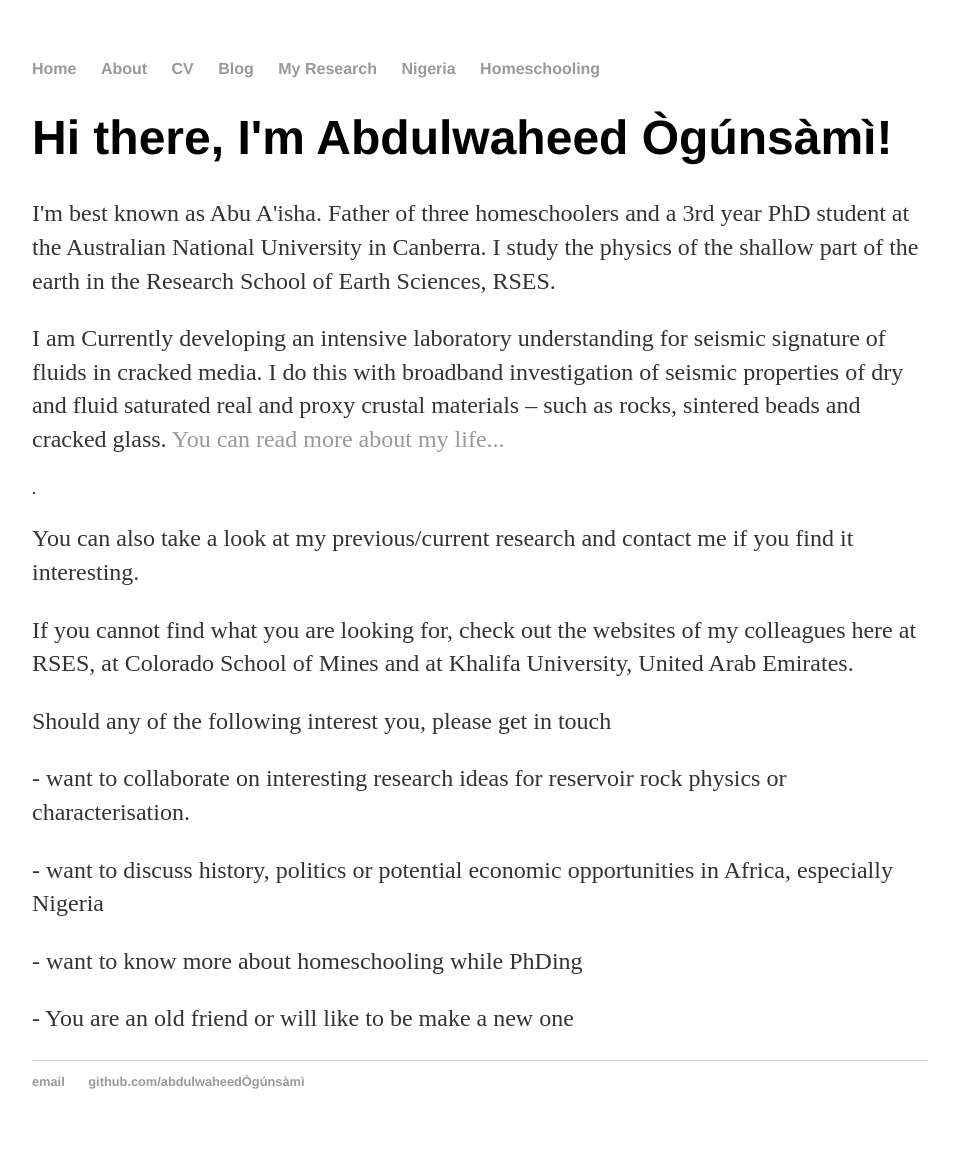
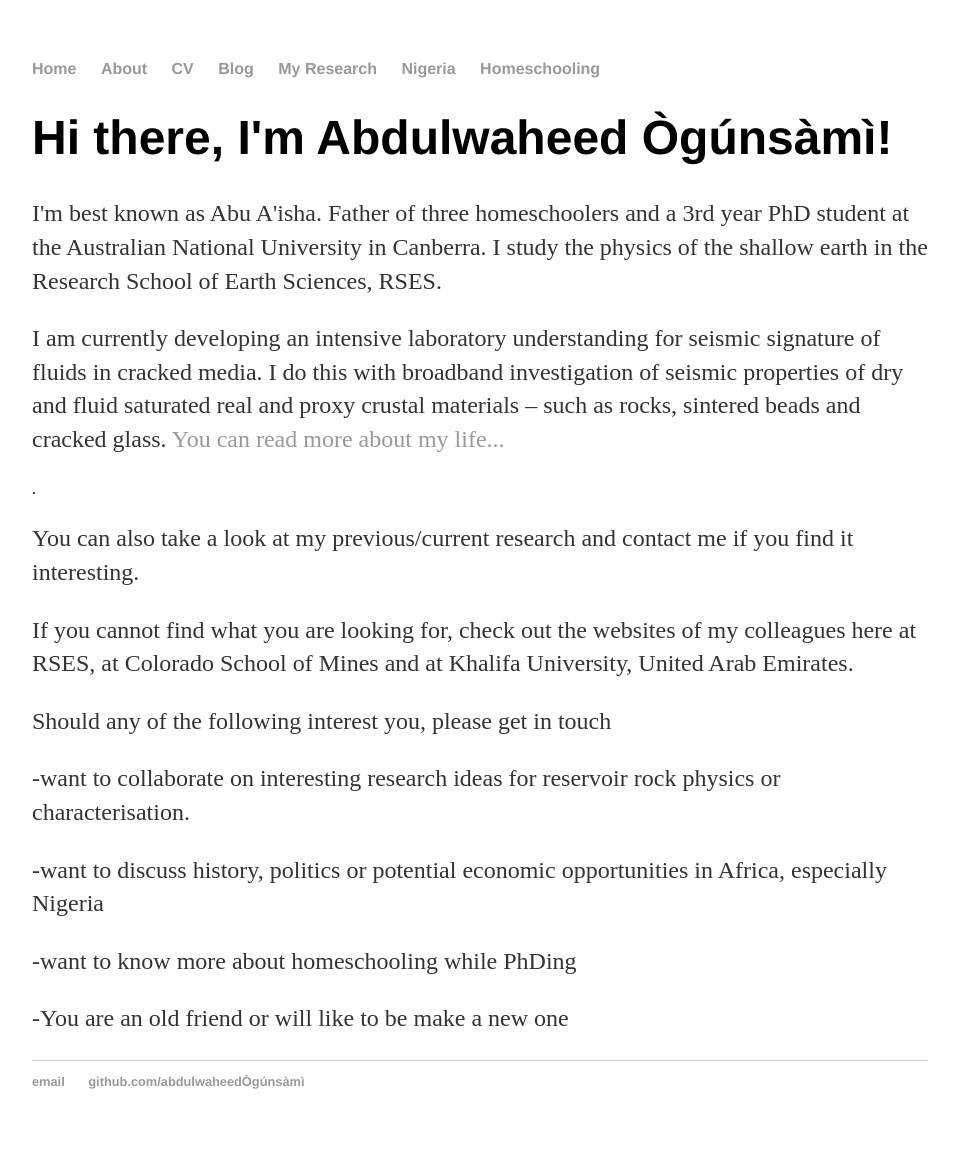
Before and after one commit to ogsm/ogsm.github.io, a Jekyll site: the page built from index.html, in a window 1280 px wide. Shown: the whole page, without its empty margins (160-1118 px from the left). Built offline with Jekyll 4.4.1, drawn with Linux system fonts in a browser that asks for light colours.

Commit message:
Update index.html

```diff
--- a/index.html
+++ b/index.html
@@ -4,18 +4,16 @@
 ---
 <div class="blurb">
 	<h1>Hi there, I'm Abdulwaheed Ògúnsàmì!</h1>
-	<p>I'm best known as Abu A'isha. Father of three homeschoolers and a 3rd year PhD student at the Australian National University in Canberra. I study the physics of the shallow part of the earth in the Research School of Earth Sciences, RSES.
+	<p>I'm best known as Abu A'isha. Father of three homeschoolers and a 3rd year PhD student at the Australian National University in          Canberra. I study the physics of the shallow  earth in the Research School of Earth Sciences, RSES.
 
-<p> I am Currently developing an intensive laboratory  understanding for  seismic signature of fluids in cracked media.  I do this with broadband investigation  of seismic properties of dry and fluid saturated  real and proxy crustal materials – such as  rocks, sintered beads and cracked glass.
-<a href="/about"> You can read more about my life...</a></p> </div><!-- /.blurb --> .
+        <p> I am currently developing an intensive laboratory  understanding for  seismic signature of fluids in cracked media.  I do this         with broadband investigation  of seismic properties of dry and fluid saturated  real and proxy crustal materials – such as  rocks,         sintered beads and cracked glass. <a href="/about"> You can read more about my life...</a></p> </div><!-- /.blurb --> .
+        <p>You can also take a look at my previous/current research and contact me if you find it interesting.
 
-<p>You can also take a look at my previous/current research and contact me if you find it interesting.
+        <p>If you cannot find what you are looking for, check out the websites of my colleagues here at RSES, at Colorado School of Mines         and at Khalifa University, United Arab Emirates.
 
-<p>If you cannot find what you are looking for, check out the websites of my colleagues here at RSES, at Colorado School of Mines and at Khalifa University, United Arab Emirates.
+       <p>Should any of the following interest you, please get in touch
 
-<p>Should any of the following interest you, please get in touch
-
-<p>-	want to collaborate on interesting research ideas for reservoir rock physics or characterisation.
-<p>-	want to discuss history, politics or potential economic opportunities in Africa, especially Nigeria
-<p>-	want to know more about homeschooling while  PhDing
-<p>-	You are an old friend or will like to be make a new one
+       <p>-want to collaborate on interesting research ideas for reservoir rock physics or characterisation.
+       <p>-want to discuss history, politics or potential economic opportunities in Africa, especially Nigeria
+       <p>-want to know more about homeschooling while  PhDing
+       <p>-You are an old friend or will like to be make a new one
```
